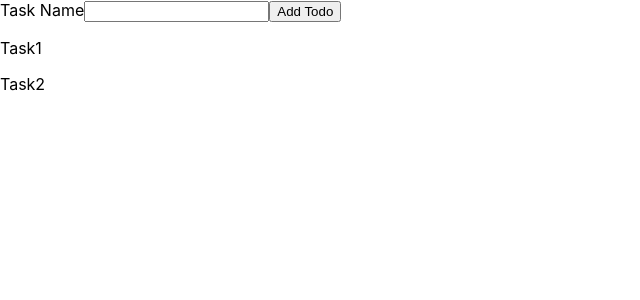
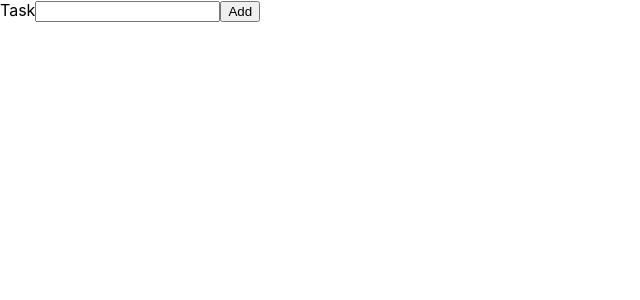
Before and after one commit to antor4920/Age_cal, a React (Create React App) app: page / in a window 1280 px wide. Shown: the top 300 px of the page, without its empty margins (0-640 px from the left). Built offline with nearby package versions, Linux system fonts and the light colour scheme.

Commit message:
4th day practice

```diff
--- a/src/App.js
+++ b/src/App.js
@@ -4,6 +4,7 @@ import Onchange from "./components/Onchange_And_event_Binding/Onchange";
 import UseState_Hook from "./components/React_Hooks/UseState_Hook";
 import Parent from "./components/Data_Shareing/Parent";
 import Home from "./components/ToDo_App/Home";
+import Main_page from "./components/ToDo2/Main_page";
 
 function App() {
   return (
@@ -13,7 +14,8 @@ function App() {
       {/* <Onchange /> */}
       {/* <UseState_Hook /> */}
       {/* <Parent /> */}
-      <Home />
+      {/* <Home /> */}
+      <Main_page />
     </div>
   );
 }
--- /dev/null
+++ b/src/components/ToDo2/AddNewTask.js
@@ -0,0 +1,24 @@
+import React, { useState } from "react";
+
+function AddNewTask(props) {
+  const [NewTask, setNewtask] = useState("");
+  let OnChange = (event) => {
+    setNewtask(event.target.value);
+  };
+
+  let Collecting = (event) => {
+    event.preventDefault();
+    props.OnCollectTask(NewTask);
+  };
+
+  return (
+    <div>
+      <form onSubmit={Collecting}>
+        <label>Task</label>
+        <input type="Text" onChange={OnChange}></input>
+        <button>Add</button>
+      </form>
+    </div>
+  );
+}
+export default AddNewTask;
--- /dev/null
+++ b/src/components/ToDo2/Main_page.js
@@ -0,0 +1,22 @@
+import React, { useState } from "react";
+
+import TaskMapping from "./TaskMapping";
+import AddNewTask from "./AddNewTask";
+
+const Task_list = [];
+
+function Main_page() {
+  const [Task, setTask] = useState(Task_list);
+
+  let CollectTask = (T) => {
+    setTask([...Task, T]);
+  };
+
+  return (
+    <div>
+      <AddNewTask OnCollectTask={CollectTask} />
+      <TaskMapping Task_list={Task} />
+    </div>
+  );
+}
+export default Main_page;
--- /dev/null
+++ b/src/components/ToDo2/TaskMapping.js
@@ -0,0 +1,12 @@
+import React from "react";
+
+function TaskMapping(props) {
+  return (
+    <div>
+      {props.Task_list.map((x, index) => (
+        <p key={index}>{x}</p>
+      ))}
+    </div>
+  );
+}
+export default TaskMapping;
--- a/src/components/ToDo_App/TodoMapping.js
+++ b/src/components/ToDo_App/TodoMapping.js
@@ -5,7 +5,8 @@ function TodoMapping(props) {
   return (
     <div>
       {props.Todo.map((X, index) => (
-        <TodoMapping_2 key={index} OnTodo={X} />
+        <p key={index}>{X}</p>
+        // <TodoMapping_2 key={index} OnTodo={X} />
       ))}
     </div>
   );
```
